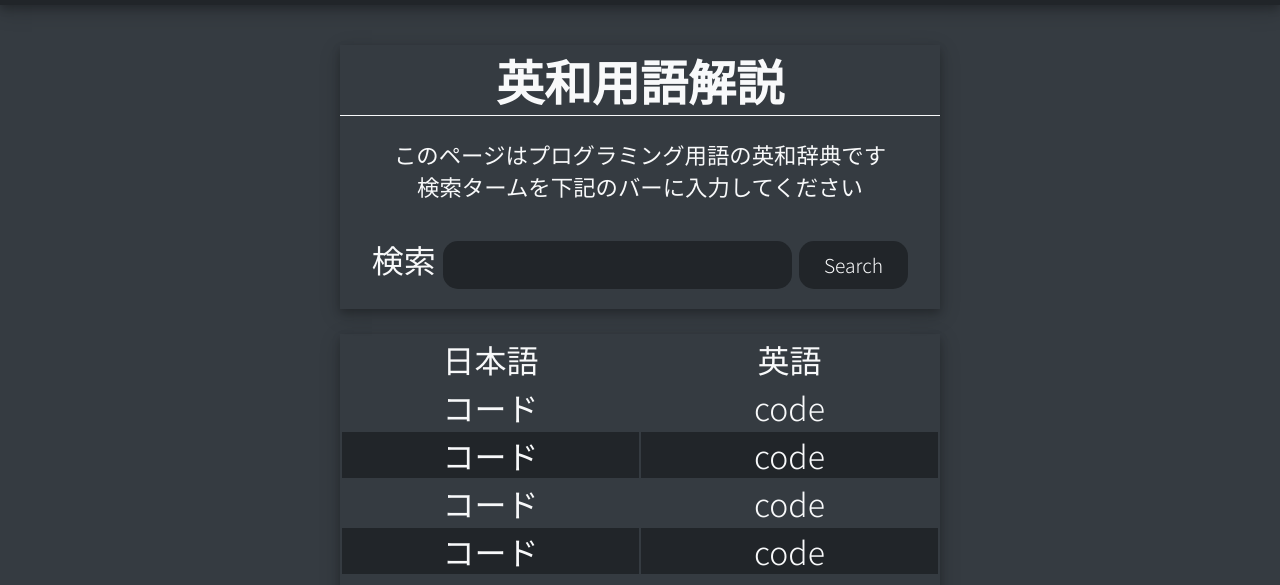
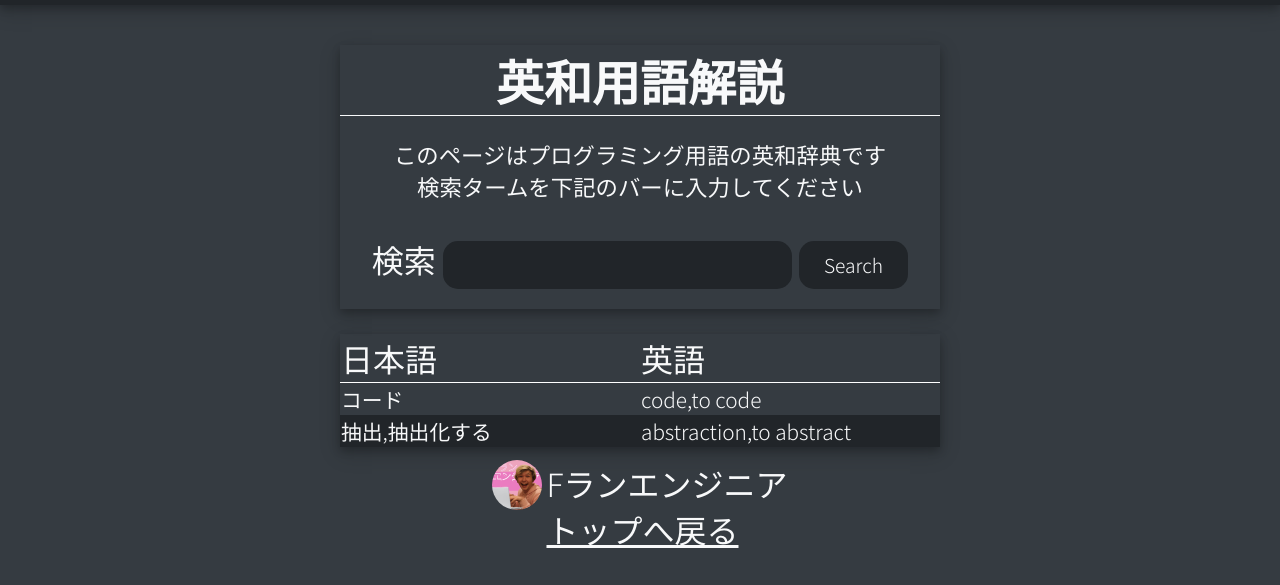
Before and after one commit to Marley-Mulvin-Broome/CSharpProjector.github.io, a plain HTML site: page glossary.html in a window 1280 px wide. Shown: the part 214-799 px from the top of the page. Drawn offline with nearby package versions, Linux system fonts and the light colour scheme.

Commit message:
Added glossary functionality

```diff
--- a/glossary.html
+++ b/glossary.html
@@ -38,36 +38,7 @@
         </section>
 
         <section class="glossary-entries">
-            <table>
-                <thead>
-                    <tr>
-                        <td>日本語</td>
-                        <td>英語</td>
-                    </tr>
-                </thead>
-                <tbody>
-                    <tr>
-                        <td>コード</td>
-                        <td>code</td>
-                    </tr>
-                    <tr>
-                        <td>コード</td>
-                        <td>code</td>
-                    </tr>
-                    <tr>
-                        <td>コード</td>
-                        <td>code</td>
-                    </tr>
-                    <tr>
-                        <td>コード</td>
-                        <td>code</td>
-                    </tr>
-                    <tr>
-                        <td>コード</td>
-                        <td>code</td>
-                    </tr>
-                </tbody>
-            </table>
+
         </section>
     </main>
 
--- a/scripts/glossary.js
+++ b/scripts/glossary.js
@@ -1,8 +1,5 @@
-/*const glossary_terms =
-[
-    { jp: "コード", en: "code" },
-    { jp: }
-];*/
+var glossaryTerms = null;
+var curTable = null;
 
 const toggleLoad = () => {
     const loader = $('.loader');
@@ -10,28 +7,97 @@ const toggleLoad = () => {
     if (loader.length) {
         loader.remove();
     } else {
-        $('.glossary-entries').add('div').addClass('loader');
+        $('.glossary-entries').append('<div class="loader"></div>');
     }
 }
 
-const addEntry = (entry) => {
+const createTable = () => {
+    if (curTable !== null) {
+        return curTable;
+    }
+
+    let table = $('<table>');
+    let thead = $('<thead>');
+    let tbody = $('<tbody>');
+    let headRow = $('<tr>');
+    let headOne = $('<td>').text('日本語');
+    let headTwo = $('<td>').text('英語');
+
+    headRow.append(headOne);
+    headRow.append(headTwo);
+
+    thead.append(headRow);
+    table.append(thead);
+    table.append(tbody);
+
+    $('.glossary-entries').append(table);
+
+    return table;
+}
+
+const addEntry = (tbody, entry) => {
+    console.log("Add entry: " + entry);
+
+    let row = $('<tr>');
+    let jp = $('<td>').text(entry.jp);
+    let en = $('<td>').text(entry.en);
+
+    row.append(jp, en);
+
+    tbody.append(row);
+}
+
+const loadGlossary = (json) => {
+    if (json != null) {
+        glossaryTerms = json.glossary.entries;
+    }
+
+    curTable = createTable();
+
+    let tbody = curTable.find('tbody');
+
+    for (let i in glossaryTerms) {
+        addEntry(tbody, glossaryTerms[i]);
+    }
+
+    toggleLoad();
 
 }
 
-const loadGlossary = (json) => {
-    console.log("Loading glossary title: " + json.glossary.title);
-
-    for (let i in json.glossary.entries) {
-        addEntry(json.glossary.entries[i]);
+const search = (table, glossTerms, searchTerm) => {
+    if (table === null) {
+        return;
     }
 
-    //toggleLoad();
+    let newBody = $('<tbody>');
 
+    for (let i in glossTerms) {
+        if (!(glossTerms[i].jp.includes(searchTerm) || glossTerms[i].en.includes(searchTerm)) && searchTerm != '') {
+            continue;
+        }
+
+        addEntry(newBody, glossTerms[i]);
+    }
+
+    table.find('tbody').remove();
+    table.append(newBody);
 }
 
 $(document).ready(function(){
-    //toggleLoad();
+    toggleLoad();
     fetch("../data/glossary.json")
     .then(response => response.json())
     .then(json => loadGlossary(json));
+
+    const searchEvent = () => {
+        search(curTable, glossaryTerms, $('#searchBar').val());
+    }
+
+    $('#searchButton').on('click', searchEvent);
+
+    $('#searchBar').on('keydown', (e) => {
+        if (e.key === 'Enter') {
+            searchEvent();
+        }
+    });
 });
--- a/styles/glossary.css
+++ b/styles/glossary.css
@@ -1,3 +1,4 @@
+
 h2 {
     margin-bottom: 0;
     border-bottom: solid 1px var(--main-white);
@@ -33,9 +34,7 @@ fieldset {
     border: none;
 }
 
-#searchBar:focus {
-    outline: none;
-}
+
 
 #searchBar {
     width: 60%;
@@ -47,9 +46,11 @@ fieldset {
 
 }
 
-#searchBar::selection {
-    background: hsl(270, 100%, 70%);
+.search-section input:focus {
+    outline: solid 2px lightblue;
 }
+
+
 
 #searchButton {
     width: 20%;
@@ -65,16 +66,34 @@ fieldset {
 table {
     width: 100%;
     height: 100%;
+
+    text-align: justify;
 }
 
 table, tr, tbody, thead, td {
-    padding: 0;
+    padding: none;
+    margin: none;
+    border-spacing: 0px;
+}
+
+thead td {
+    border-bottom: solid 1px #FFF;
 }
 
 table tr td {
     width: 50%;
 }
 
+table tbody tr td {
+    font-size: 1.3rem;
+}
+
 table tr:nth-child(even) {
     background-color: var(--dark-bg-col);
 }
+
+tbody tr:hover {
+    opacity: 0.6;
+    background-color: var(--main-purple);
+    cursor: pointer;
+}
--- a/styles/main.css
+++ b/styles/main.css
@@ -4,6 +4,7 @@
     --main-bg-col: #353b41;
     --main-fg-col: #495057;
     --main-white: #F8F9FA;
+    --main-purple: hsl(270, 100%, 70%);
     --dark-bg-col: #212529;
     --box-shadow: 0 4px 8px 0 rgba(0, 0, 0, 0.2), 0 6px 20px 0 rgba(0, 0, 0, 0.19);
 
@@ -60,7 +61,8 @@ header {
     /* box-shadow: 0px 2px 2px rgba(255, 255, 255, 0.2);*/
 }
 
-.navbar a:hover {
+.navbar a:hover, .navbar a:focus {
+    outline: none;
     opacity: 0.8;
     background-color: hsl(210, 10%, 20%)
 }
@@ -88,6 +90,10 @@ footer p {
     width: fit-content;
 }
 
+*::selection {
+    background: var(--main-purple);
+}
+
 
 
 @media screen and (max-width: 500px) {
```
